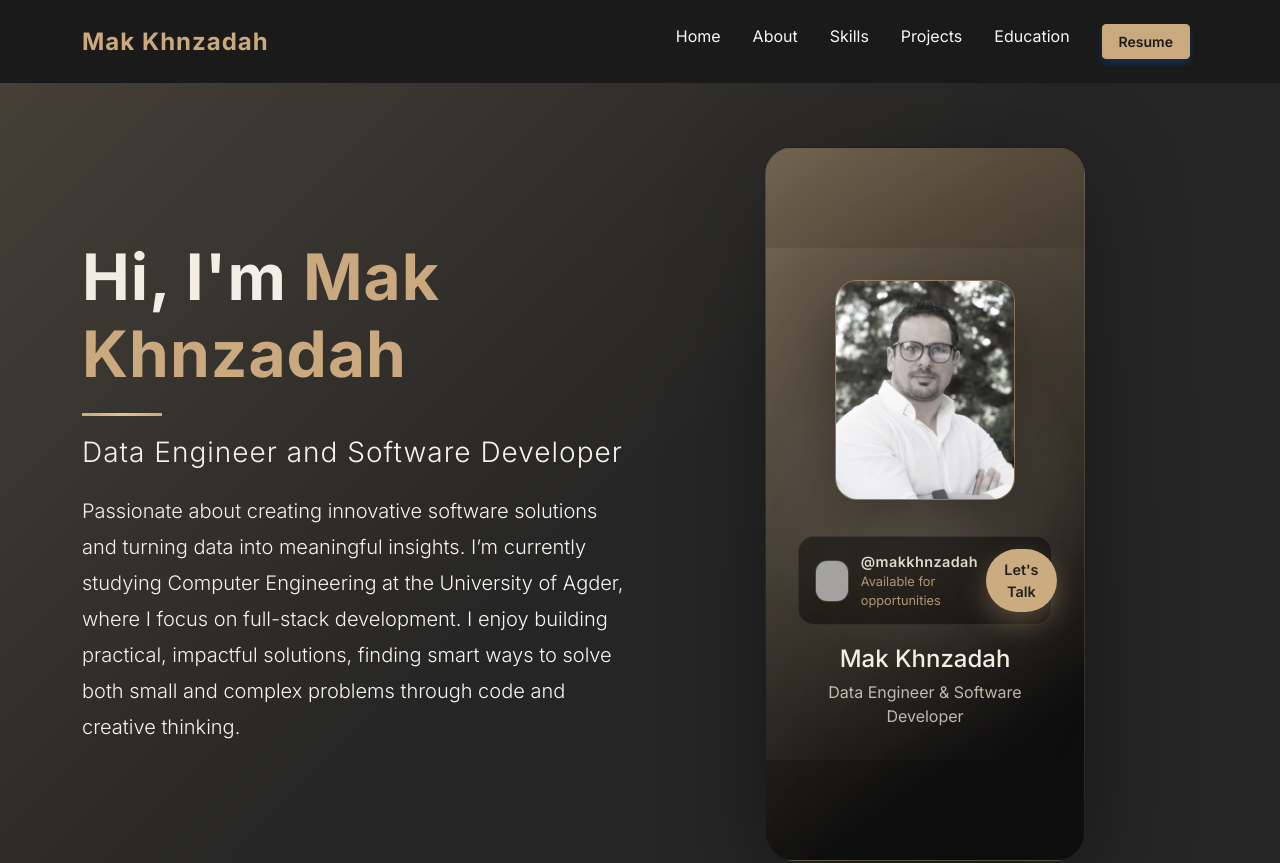
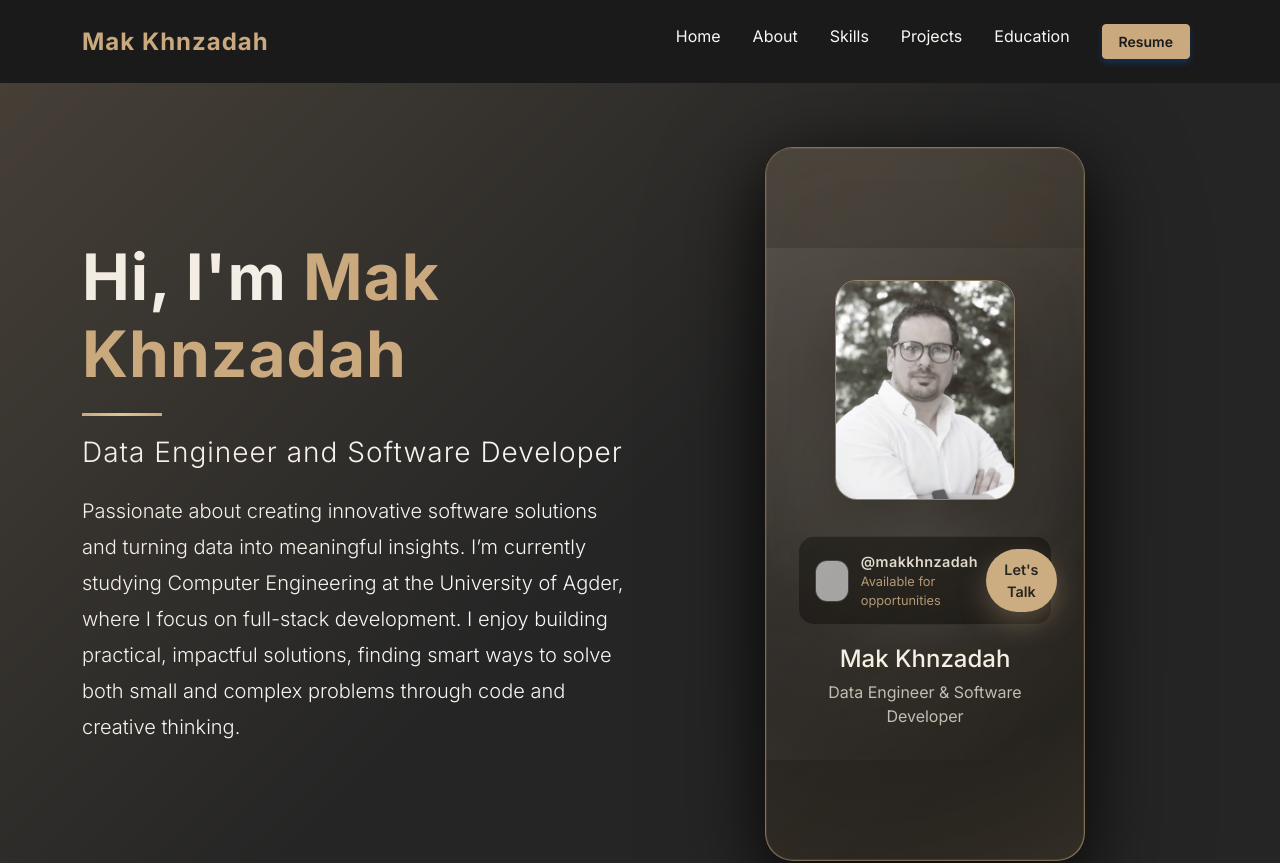
Before and after one commit to MakKhnzadah/Mak-portfolio, a React (Create React App) app: page / in a window 1280 px wide. Shown: the top 863 px of the page. Built offline with nearby package versions, Linux system fonts and the light colour scheme; grey boxes are pictures that could not be loaded.

Commit message:
updated_2

```diff
--- a/src/components/ProfileCard.css
+++ b/src/components/ProfileCard.css
@@ -1,11 +1,11 @@
 :root {
   --pc-gold: #c9a97d;
   --pc-gold-soft: #d8ba90;
-  --pc-charcoal: #050505;
+  --pc-charcoal: #0c0c0c;
   --pc-charcoal-soft: #151515;
   --pc-cream: #f4ede0;
-  --pc-border: rgba(201, 169, 125, 0.5);
-  --pc-gradient: linear-gradient(145deg, rgba(201, 169, 125, 0.35) 0%, rgba(10, 10, 10, 0.92) 80%);
+  --pc-border: rgba(201, 169, 125, 0.55);
+  --pc-gradient: linear-gradient(160deg, rgba(32, 32, 32, 0.96) 0%, rgba(18, 18, 18, 0.94) 55%, rgba(201, 169, 125, 0.18) 100%);
 }
 
 .pc-card-wrapper {
@@ -20,7 +20,7 @@
   position: relative;
   transform-style: preserve-3d;
   transition: transform 320ms ease, filter 320ms ease;
-  filter: drop-shadow(0 20px 50px rgba(0, 0, 0, 0.45));
+  filter: drop-shadow(0 18px 46px rgba(0, 0, 0, 0.55));
 }
 
 .pc-card-shell.active {
@@ -37,7 +37,8 @@
   background: var(--pc-gradient);
   min-height: 420px;
   overflow: hidden;
-  border: 1px solid rgba(255, 255, 255, 0.08);
+  border: 1px solid var(--pc-border);
+  box-shadow: 0 25px 60px rgba(0, 0, 0, 0.55), 0 0 0 1px rgba(201, 169, 125, 0.12) inset;
   backdrop-filter: blur(12px);
 }
 
@@ -67,9 +68,11 @@
 }
 
 .pc-card::after {
-  background: var(--inner-gradient, var(--pc-gradient));
+  background: radial-gradient(circle at 20% 20%, rgba(255, 255, 255, 0.08), transparent 40%),
+    radial-gradient(circle at 80% 10%, rgba(201, 169, 125, 0.14), transparent 45%),
+    var(--inner-gradient, var(--pc-gradient));
   mix-blend-mode: screen;
-  opacity: 0.35;
+  opacity: 0.55;
 }
 
 .pc-behind {
```
